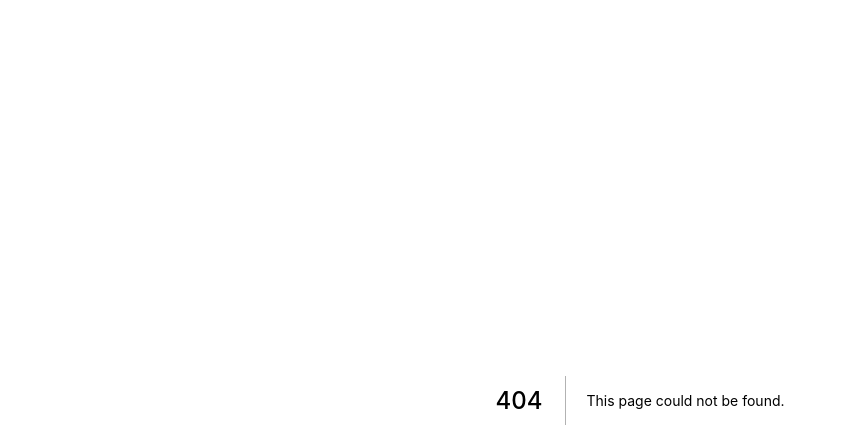
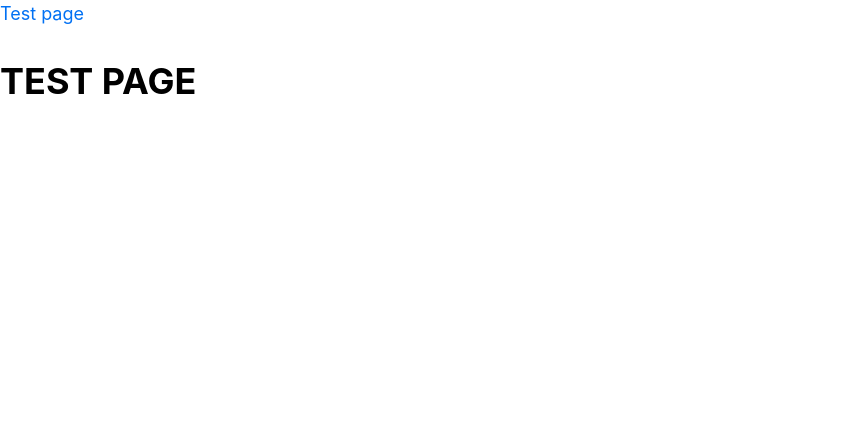
Before and after one commit to Kameal22/react-next-airbnb-clone, a Next.js app: page /testPage in a window 1280 px wide. Before the commit this address had no page. Shown: the top 448 px of the page, without its empty margins (0-847 px from the left). Built offline with nearby package versions, Linux system fonts and the light colour scheme.

Commit message:
Learning Next structure

```diff
--- /dev/null
+++ b/components/navigation/Navbar.tsx
@@ -0,0 +1,13 @@
+import Link from 'next/link'
+
+const Navbar: React.FC = () => {
+    return (
+        <div>
+            <Link href="/testPage">
+                <a>Test page</a>
+            </Link>
+        </div>
+    )
+}
+
+export default Navbar
--- a/package.json
+++ b/package.json
@@ -11,7 +11,8 @@
   "dependencies": {
     "next": "12.2.2",
     "react": "18.2.0",
-    "react-dom": "18.2.0"
+    "react-dom": "18.2.0",
+    "styled-components": "^5.3.5"
   },
   "devDependencies": {
     "@types/node": "18.0.3",
--- a/pages/_app.tsx
+++ b/pages/_app.tsx
@@ -1,7 +1,9 @@
+import '../styles/global.css';
 import type { AppProps } from 'next/app'
+import Navbar from '../components/navigation/Navbar';
 
 function MyApp({ Component, pageProps }: AppProps) {
-  return <Component {...pageProps} />
+  return (<> <Navbar /> <Component {...pageProps} /> </>)
 }
 
 export default MyApp
--- a/pages/index.tsx
+++ b/pages/index.tsx
@@ -3,7 +3,6 @@ import type { NextPage } from 'next'
 const Home: NextPage = () => {
   return (
     <div>
-
     </div>
   )
 }
--- /dev/null
+++ b/pages/testPage.tsx
@@ -0,0 +1,7 @@
+const TestPage = () => {
+    return (<div>
+        <h1>TEST PAGE</h1>
+    </div>)
+}
+
+export default TestPage
--- /dev/null
+++ b/styles/global.css
@@ -0,0 +1,27 @@
+html,
+body {
+  padding: 0;
+  margin: 0;
+  font-family: -apple-system, BlinkMacSystemFont, Segoe UI, Roboto, Oxygen, Ubuntu,
+    Cantarell, Fira Sans, Droid Sans, Helvetica Neue, sans-serif;
+  line-height: 1.6;
+  font-size: 18px;
+}
+
+* {
+  box-sizing: border-box;
+}
+
+a {
+  color: #0070f3;
+  text-decoration: none;
+}
+
+a:hover {
+  text-decoration: underline;
+}
+
+img {
+  max-width: 100%;
+  display: block;
+}
```
Also changed, not shown: 1 other file (tests, documents, lock files or other folders).
